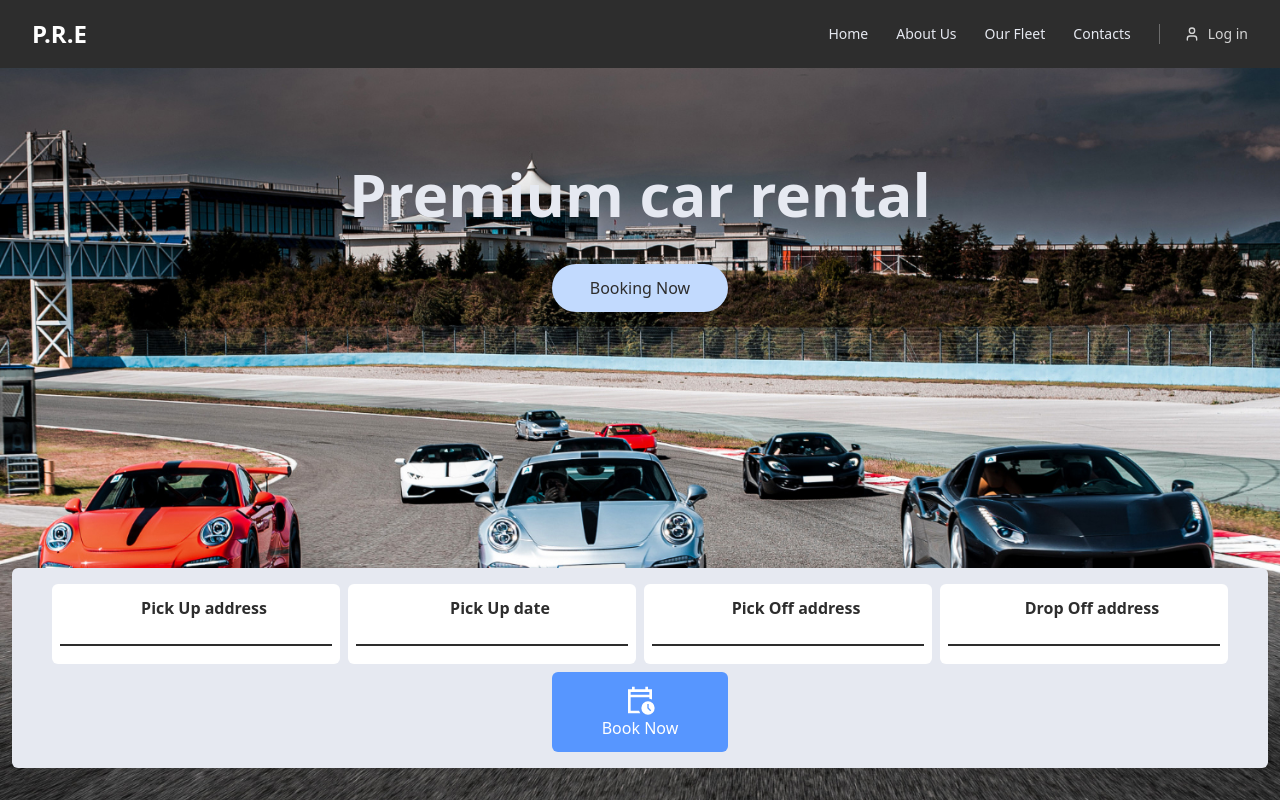
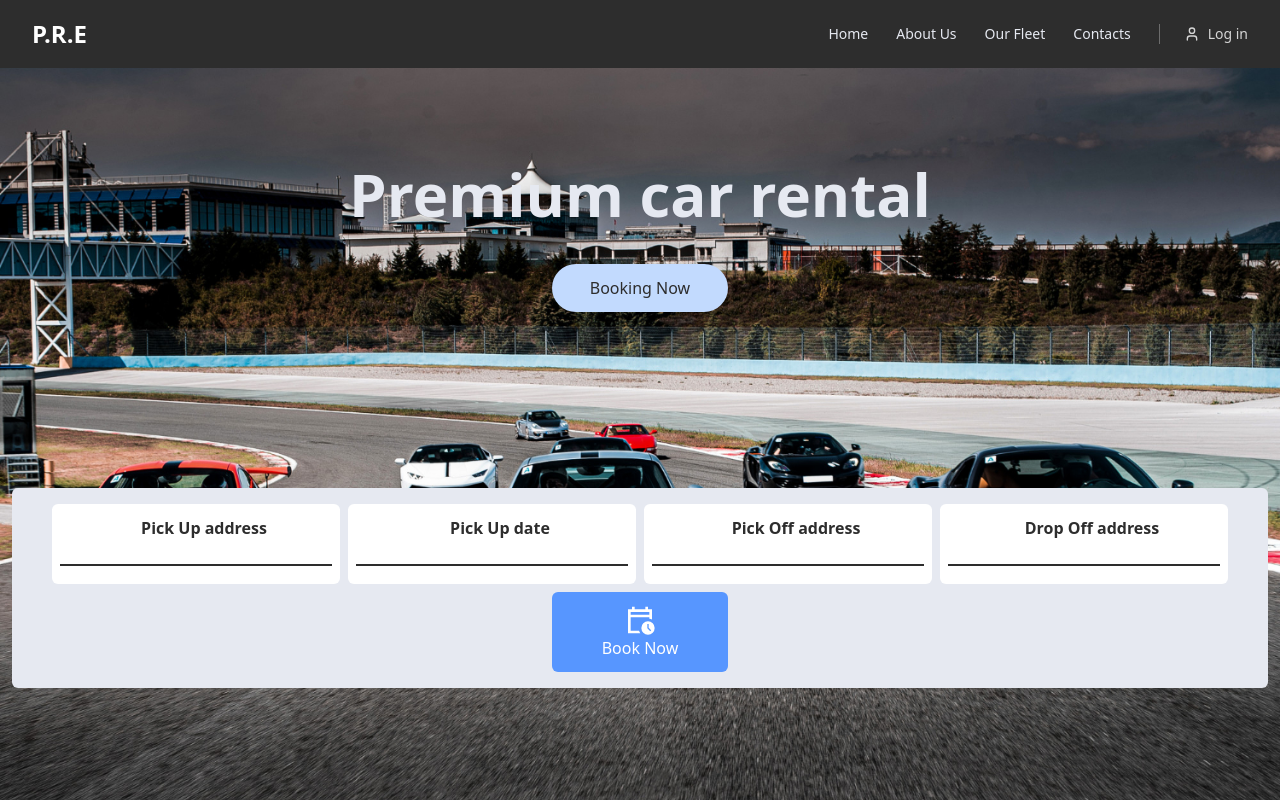
Before and after one commit to Paulhakeem/Dolph, a Nuxt app: page / in a window 1280 px wide. Shown: the top 800 px of the page. Built offline with nearby package versions, Linux system fonts and the light colour scheme.

Commit message:
small changes

```diff
--- a/pages/index.vue
+++ b/pages/index.vue
@@ -14,7 +14,7 @@
         </button>
       </div>
 
-      <section id="homeSection" class="px-3 lg:pt-6">
+      <section id="homeSection" class="px-3">
         <div class="bg-[#e6e9f1] w-full rounded-md h-auto mt-44">
           <div class="flex flex-wrap gap-2 py-4 justify-center">
             <div class="bg-white rounded-md w-72 h-20 justify-center">
```
